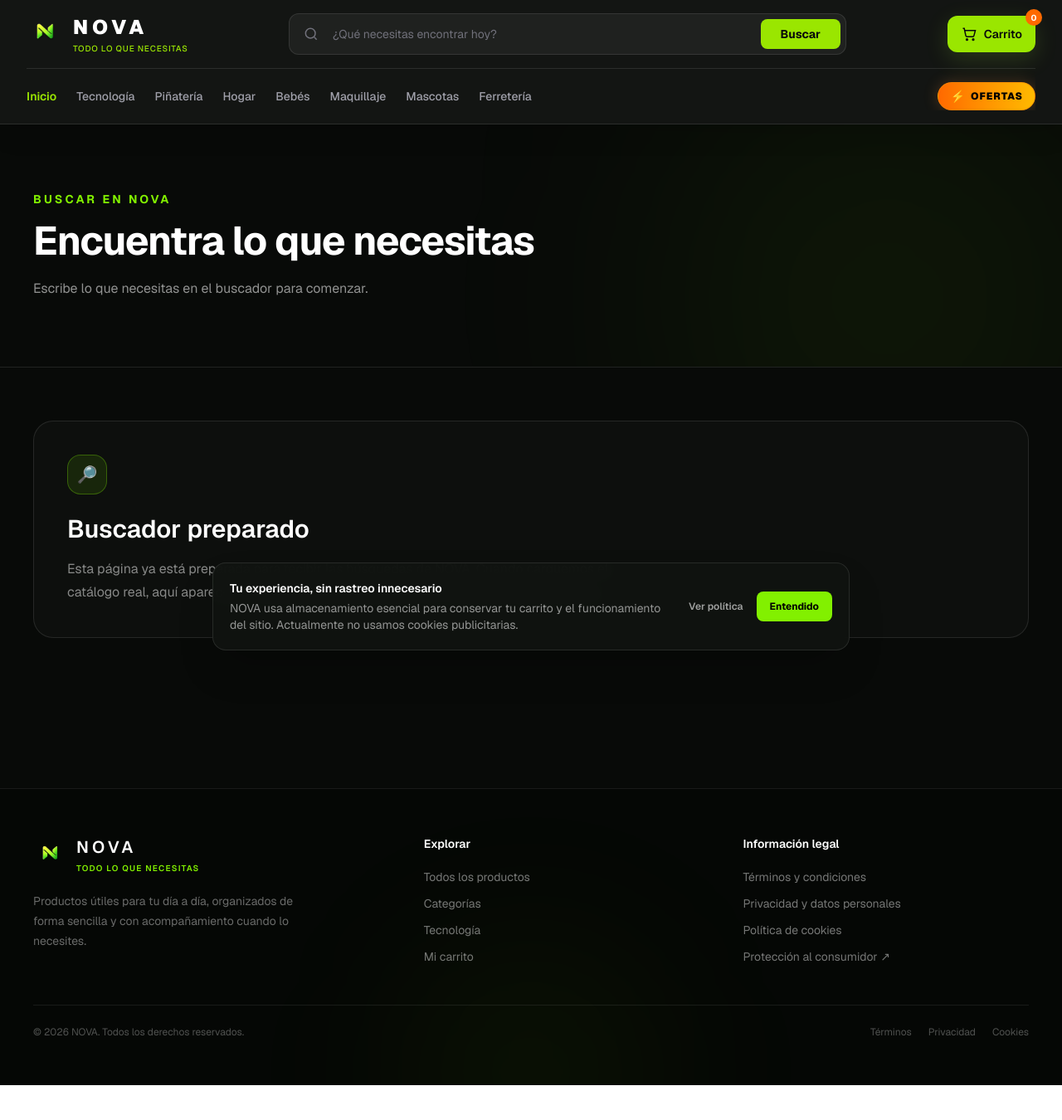
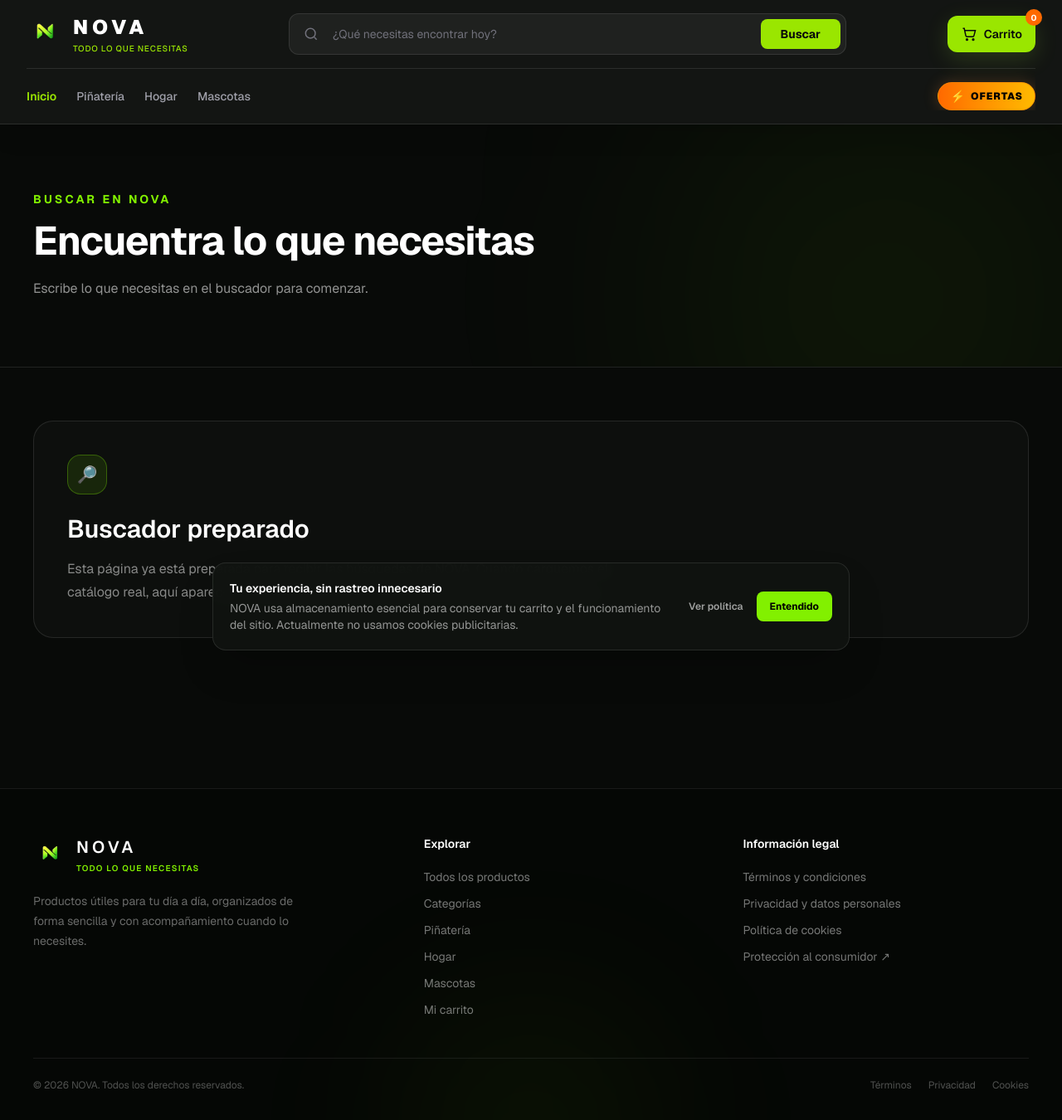
Before and after one commit to cgomezcardenas15-2/tienda-web, a Next.js app: page /buscar in a window 1280 px wide. Shown: the top 1350 px of the page at 83% size. Before the commit the page ends 1308 px from the top, so only its background shows below. Built offline with nearby package versions, Linux system fonts and the light colour scheme.

Commit message:
Suspende categorias fuera del catalogo inicial

```diff
--- a/app/categoria/[slug]/page.tsx
+++ b/app/categoria/[slug]/page.tsx
@@ -1,6 +1,7 @@
 import Link from "next/link";
 import Navbar from "../../components/Navbar";
 import Footer from "../../components/Footer";
+import { CATEGORIAS_ACTIVAS } from "../../lib/categoriasActivas";
 
 const categorias = {
   tecnologia: {
@@ -67,8 +68,11 @@ export default async function CategoriaPage({
   const { slug } = await params;
 
   const categoria = categorias[slug as CategoriaKey];
+  const categoriaEstaActiva = CATEGORIAS_ACTIVAS.includes(
+    slug as (typeof CATEGORIAS_ACTIVAS)[number]
+  );
 
-  if (!categoria) {
+  if (!categoria || !categoriaEstaActiva) {
     return (
       <>
         <Navbar />
@@ -85,7 +89,7 @@ export default async function CategoriaPage({
               </h1>
 
               <p className="mx-auto mt-4 max-w-lg text-white/60">
-                La categoría que estás buscando no está disponible.
+                Esta categoría no está disponible por el momento.
               </p>
 
               <Link
--- a/app/components/Categories.tsx
+++ b/app/components/Categories.tsx
@@ -1,10 +1,4 @@
 const categorias = [
-  {
-    nombre: "Tecnología y Accesorios",
-    descripcion: "Cables, cargadores, audífonos y más",
-    icono: "⚡",
-    href: "/categoria/tecnologia",
-  },
   {
     nombre: "Piñatería",
     descripcion: "Todo para celebrar momentos especiales",
@@ -18,28 +12,10 @@ const categorias = [
     href: "/categoria/hogar",
   },
   {
-    nombre: "Bebés",
-    descripcion: "Cuidado y accesorios para los pequeños",
-    icono: "🍼",
-    href: "/categoria/bebes",
-  },
-  {
-    nombre: "Maquillaje",
-    descripcion: "Belleza, accesorios y cuidado personal",
-    icono: "💄",
-    href: "/categoria/maquillaje",
-  },
-  {
     nombre: "Mascotas",
     descripcion: "Accesorios para consentirlos",
     icono: "🐾",
     href: "/categoria/mascotas",
-  },
-  {
-    nombre: "Ferretería",
-    descripcion: "Herramientas y soluciones para el hogar",
-    icono: "🔧",
-    href: "/categoria/ferreteria",
   },
   {
     nombre: "Ofertas",
--- a/app/components/Footer.tsx
+++ b/app/components/Footer.tsx
@@ -43,8 +43,14 @@ export default function Footer() {
               <a href="/#categorias" className="transition hover:text-[#82f000]">
                 Categorías
               </a>
-              <a href="/categoria/tecnologia" className="transition hover:text-[#82f000]">
-                Tecnología
+              <a href="/categoria/pinateria" className="transition hover:text-[#82f000]">
+                Piñatería
+              </a>
+              <a href="/categoria/hogar" className="transition hover:text-[#82f000]">
+                Hogar
+              </a>
+              <a href="/categoria/mascotas" className="transition hover:text-[#82f000]">
+                Mascotas
               </a>
               <a href="/carrito" className="transition hover:text-[#82f000]">
                 Mi carrito
--- a/app/components/Navbar.tsx
+++ b/app/components/Navbar.tsx
@@ -141,13 +141,6 @@ export default function Navbar() {
           </a>
 
           <a
-            href="/categoria/tecnologia"
-            className="cursor-pointer whitespace-nowrap transition hover:text-white"
-          >
-            Tecnología
-          </a>
-
-          <a
             href="/categoria/pinateria"
             className="cursor-pointer whitespace-nowrap transition hover:text-white"
           >
@@ -162,31 +155,10 @@ export default function Navbar() {
           </a>
 
           <a
-            href="/categoria/bebes"
-            className="cursor-pointer whitespace-nowrap transition hover:text-white"
-          >
-            Bebés
-          </a>
-
-          <a
-            href="/categoria/maquillaje"
-            className="cursor-pointer whitespace-nowrap transition hover:text-white"
-          >
-            Maquillaje
-          </a>
-
-          <a
             href="/categoria/mascotas"
             className="cursor-pointer whitespace-nowrap transition hover:text-white"
           >
             Mascotas
-          </a>
-
-          <a
-            href="/categoria/ferreteria"
-            className="cursor-pointer whitespace-nowrap transition hover:text-white"
-          >
-            Ferretería
           </a>
 
           <a
--- a/app/components/Products.tsx
+++ b/app/components/Products.tsx
@@ -4,6 +4,7 @@ import { useEffect, useState } from "react";
 
 import { useCart } from "../context/CartContext";
 import { supabase } from "../lib/supabase";
+import { esCategoriaActiva } from "../lib/categoriasActivas";
 
 /*
 |--------------------------------------------------------------------------
@@ -271,7 +272,9 @@ export default function Products() {
 
       setProductos(
         (data ??
-          []) as ProductoSupabase[]
+          []).filter((producto) =>
+            esCategoriaActiva(producto.categoria)
+          ) as ProductoSupabase[]
       );
 
       if (resultadoVariantes.error) {
--- a/app/layout.tsx
+++ b/app/layout.tsx
@@ -17,7 +17,7 @@ const geistMono = Geist_Mono({
 export const metadata: Metadata = {
   title: "NOVA | Todo lo que necesitas",
   description:
-    "Encuentra tecnología, hogar, bebés, maquillaje, mascotas, ferretería, piñatería y mucho más en NOVA.",
+    "Encuentra productos para el hogar, mascotas y piñatería en NOVA.",
 };
 
 export default function RootLayout({
--- /dev/null
+++ b/app/lib/categoriasActivas.ts
@@ -0,0 +1,19 @@
+export const CATEGORIAS_ACTIVAS = ["pinateria", "hogar", "mascotas"] as const;
+
+export function normalizarCategoria(categoria: string) {
+  return categoria
+    .normalize("NFD")
+    .replace(/[\u0300-\u036f]/g, "")
+    .trim()
+    .toLowerCase();
+}
+
+export function esCategoriaActiva(categoria: string) {
+  const categoriaNormalizada = normalizarCategoria(categoria);
+
+  return (
+    categoriaNormalizada.includes("pinater") ||
+    categoriaNormalizada.includes("hogar") ||
+    categoriaNormalizada.includes("mascota")
+  );
+}
```
